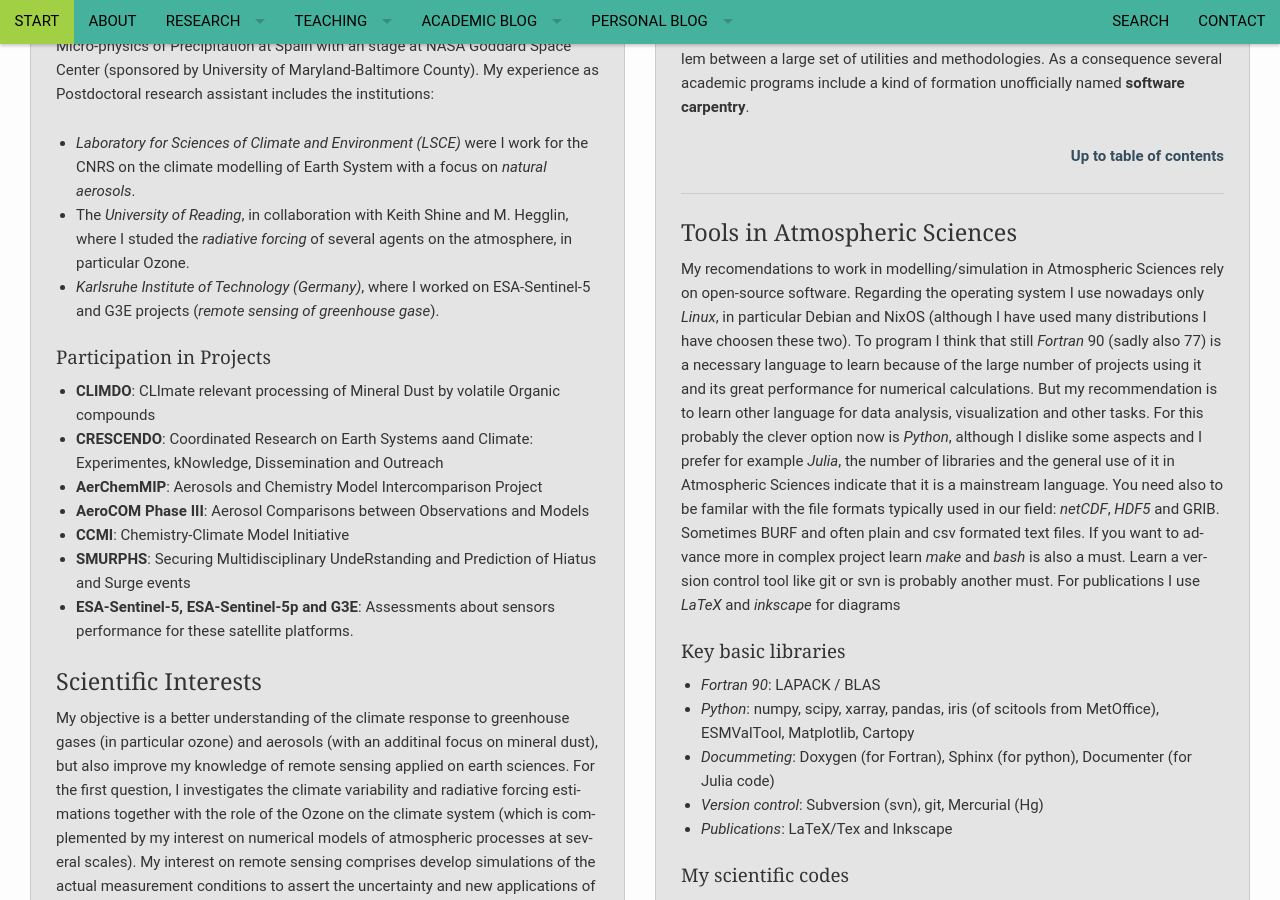
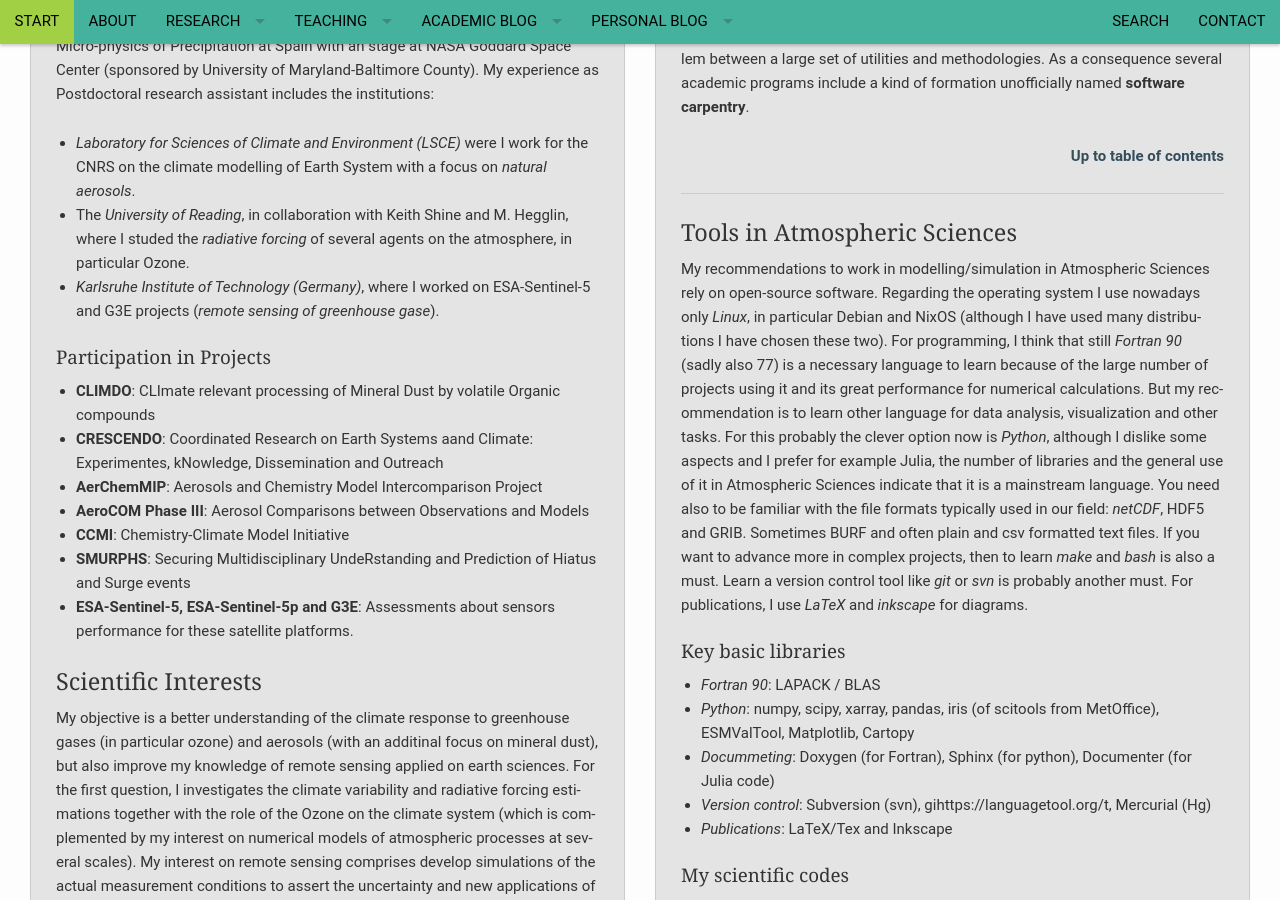
Before and after one commit to RCHG/rchg.github.io, a Jekyll site: the page built from pages/about_overview.md, in a window 1280 px wide and 900 px high, scrolled down 775 px. Built offline with Jekyll 4.4.1, drawn with Linux system fonts in a browser that asks for light colours; nearby versions of some CDN libraries; comment, search, counter and statistics services are not loaded.

Commit message:
Update about_overview.md

```diff
--- a/pages/about_overview.md
+++ b/pages/about_overview.md
@@ -170,14 +170,14 @@ My daily research job is done with computers, that I use for data analysis of ex
 
 ### Tools in Atmospheric Sciences
 
-My recomendations to work in modelling/simulation in Atmospheric Sciences rely on open-source software. Regarding the operating system I use nowadays only *Linux*, in particular Debian and NixOS (although I have used many distributions I have choosen these two). To program I think that still *Fortran* 90 (sadly also 77) is a necessary language to learn because of the large number of projects using it and its great performance for numerical calculations. But my recommendation is to learn other language for data analysis, visualization and other tasks. For this probably the clever option now is *Python*, although I dislike some aspects and I prefer for example *Julia*, the number of libraries and the general use of it in Atmospheric Sciences indicate that it is a mainstream language. You need also to be familar with the file formats typically used in our field: *netCDF*, *HDF5* and GRIB. Sometimes BURF and often plain and csv formated text files. If you want to advance more in complex project learn *make* and *bash* is also a must. Learn a version control tool like git or svn is probably another must. For publications I use *LaTeX* and *inkscape* for diagrams
+My recommendations to work in modelling/simulation in Atmospheric Sciences rely on open-source software. Regarding the operating system I use nowadays only *Linux*, in particular Debian and NixOS (although I have used many distributions I have chosen these two). For programming,  I think that still *Fortran 90* (sadly also 77) is a necessary language to learn because of the large number of projects using it and its great performance for numerical calculations. But my recommendation is to learn other language for data analysis, visualization and other tasks. For this probably the clever option now is *Python*, although I dislike some aspects and I prefer for example Julia, the number of libraries and the general use of it in Atmospheric Sciences indicate that it is a mainstream language. You need also to be familiar with the file formats typically used in our field: *netCDF*, HDF5 and GRIB. Sometimes BURF and often plain and csv formatted text files. If you want to advance more in complex projects, then to learn *make* and *bash* is also a must. Learn a version control tool like *git* or *svn* is probably another must. For publications, I use *LaTeX* and *inkscape* for diagrams.
 
 #### Key basic libraries
 
 - *Fortran 90*: LAPACK / BLAS
 - *Python*: numpy, scipy, xarray, pandas, iris (of scitools from MetOffice), ESMValTool, Matplotlib, Cartopy
 - *Docummeting*: Doxygen (for Fortran), Sphinx (for python), Documenter (for Julia code)
-- *Version control*: Subversion (svn), git, Mercurial (Hg)
+- *Version control*: Subversion (svn), gihttps://languagetool.org/t, Mercurial (Hg)
 - *Publications*: LaTeX/Tex and Inkscape
 
 #### My scientific codes
```
